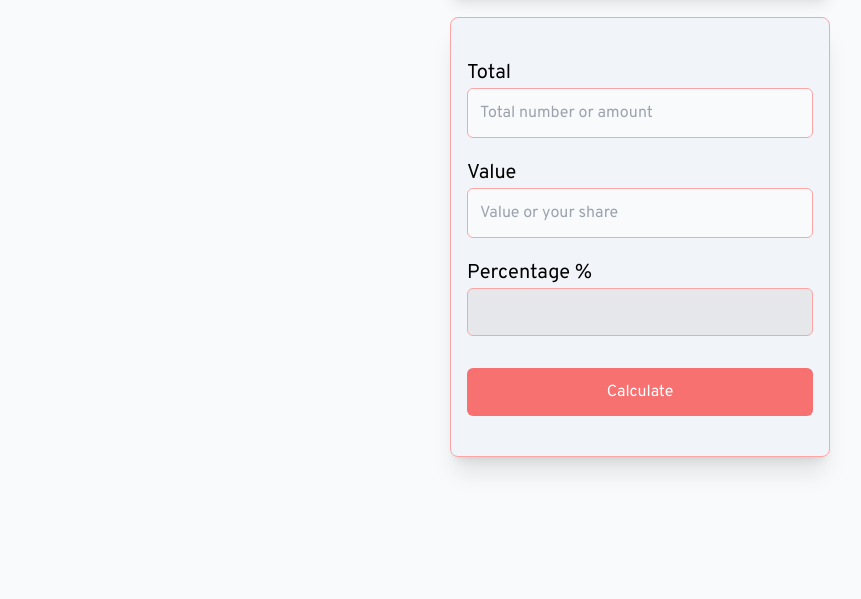
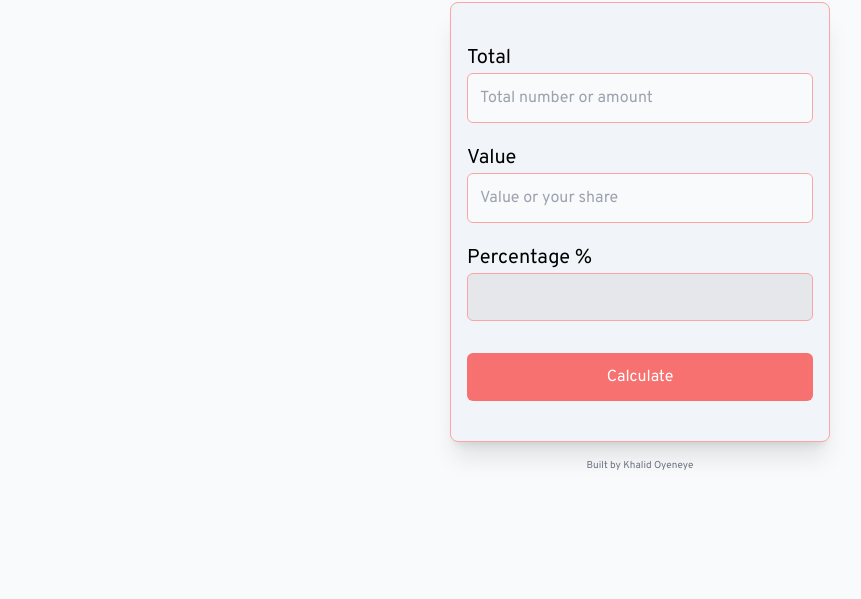
Before and after one commit to khalteck/calc-percentage, a website: page index.html in a window 1280 px wide. Shown: the part 201-800 px from the top of the page, without its empty margins (0-861 px from the left). Drawn offline with Linux system fonts and the light colour scheme.

Commit message:
added watermark

```diff
--- a/index.html
+++ b/index.html
@@ -34,6 +34,7 @@
                 <div id="answer" class="w-full h-[48px] p-3 text-black bg-gray-200 mb-5 placeholder:text-gray-400 focus:outline-none border border-red-300 rounded-md"></div>
                 <button id="submit" class="w-full p-3 bg-red-400 text-white rounded-md mt-3">Calculate</button>
             </div>
+            <p class="text-[10px] text-gray-500 w-full text-center mt-4">Built by Khalid Oyeneye</p>
         </section>
 
         <script src="script.js" async defer></script>
```
Also changed, not shown: dist/index.html, dist/output.css, output.css.
